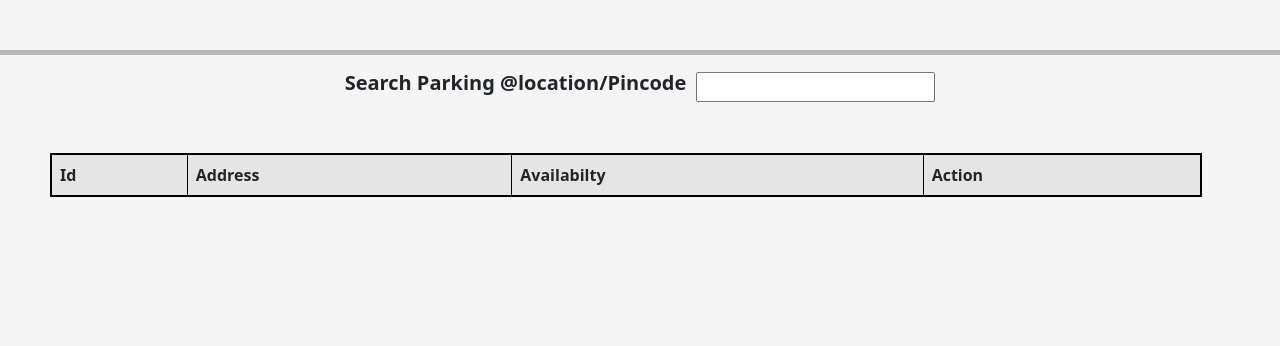
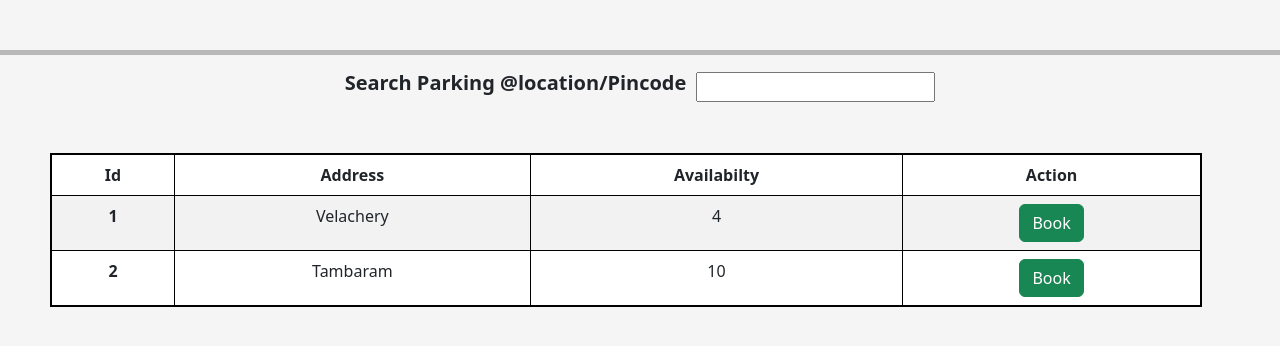
Before and after one commit to Ganesh-2003/vehicle-parking-app, a Flask app: page /user/dashboard in a window 1280 px wide. Shown: the part 232-578 px from the top of the page. Run offline with Flask 3, Linux system fonts and the light colour scheme; data comes from the database, SQL or seed files in the repository; both versions use the stored data as it was after the commit; lists and menus that the app fills with data are empty.

Commit message:
Intial commit

```diff
--- a/controllers/user_controller.py
+++ b/controllers/user_controller.py
@@ -1,6 +1,6 @@
 from flask import Blueprint, render_template, request, redirect, url_for, flash, session,jsonify
 from models.users import create_user_table, register_user, check_user, fetch_user
-from models.parking_lot import insertVehicleDetails, checkVehicleExists,get_all_parking_lots
+from models.parking_lot import insertVehicleDetails, checkVehicleExists,get_availability_data
 import bcrypt
 
 
@@ -9,9 +9,9 @@
 @user.route("/user/dashboard",methods = ['GET','POST'])
 def dashboard():
 
-    all_lotsData = get_all_parking_lots()
-
-    return render_template("dashboard/user_dashboard.html")
+    availability_data = get_availability_data()
+    print(availability_data)
+    return render_template("dashboard/user_dashboard.html",availability_data=availability_data)
 
 @user.route("/user/addVehicle", methods = ['GET', 'POST'])
 def addVehicle():
--- a/models/parking_lot.py
+++ b/models/parking_lot.py
@@ -263,7 +263,7 @@
         return False
 
 #Method for table below the search box in User configuration
-def get_availabilty_data():
+def get_availability_data():
 
     connection = sqlite3.connect(DATABASE_PARKING)
     cur = connection.cursor()
--- a/templates/dashboard/user_dashboard.html
+++ b/templates/dashboard/user_dashboard.html
@@ -38,25 +38,28 @@
             </div>
         </div>
 
-        <table class="table table-striped table-active table-responsive table-css table-bordered ">
+        <table style="text-align: center;" class="table table-striped table-css table-bordered ">
                 <thead>
                     <tr>
-                    <th scope="col">Id</th>
-                    <th scope="col">Address</th>
-                    <th scope="col">Availabilty</th>
-                    <th scope="col">Action</th>
+                        <th scope="col">Id</th>
+                        <th scope="col">Address</th>
+                        <th scope="col">Availabilty</th>
+                        <th scope="col">Action</th>
                     </tr>
                 </thead>
-                <!-- <tbody>
-                    {% for user in users_data %}
+                <tbody>
+                    {% for lot in availability_data %}
                         <tr>
-                            <th scope="row">{{ user[0] }}</th>
-                            <td>{{ user[1] }}</td>
-                            <td>{{ user[3] }}</td>
-                            <td>{{ user[4] }}</td>
-                            <td>{{ user[5] }}</td>
+                            <th scope="row">{{ lot[0] }}</th>
+                            <td>{{ lot[1] }}</td>
+                            <td>{{ lot[2] }}</td>
+                            <td>
+                                <form method="post" action="{{ url_for ('user.bookSpot') }}">
+                                    <input type="hidden" value="{{ lot[0] }}"/>
+                                    <button type="button" class="btn btn-success"> Book </button>
+                                </form>
                         </tr>
                     {% endfor %}
-                </tbody> -->
+                </tbody>
             </table>
 {% endblock %}
```
Also changed, not shown: database/parking.db.
